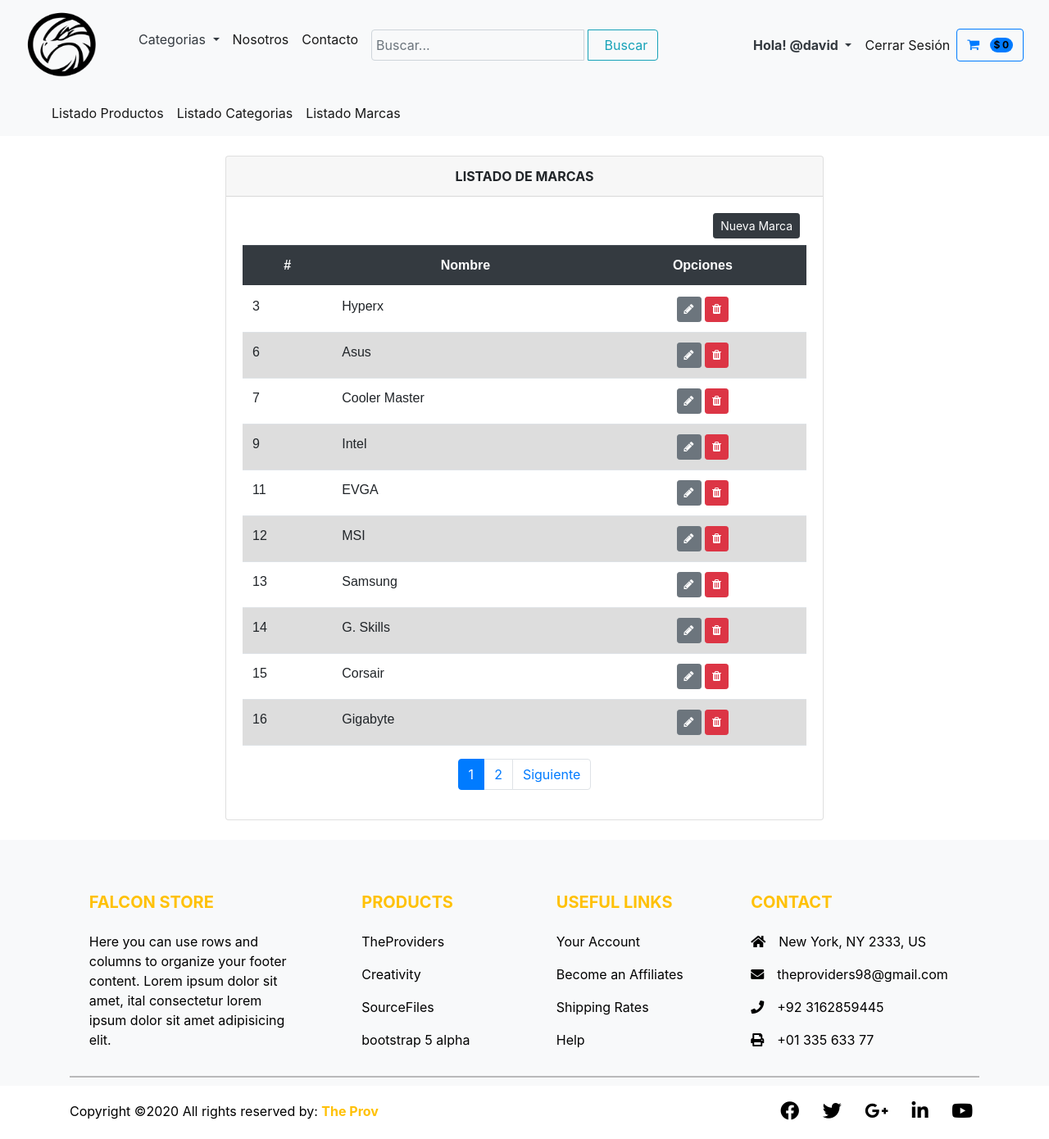
After one commit to JavierSilvaV/FalconAppv2, a Django app: page /marcas/ in a window 1280 px wide. The commit adds this page. Shown: the whole page at 82% size. Run offline with Django 3.2, Linux system fonts and the light colour scheme; a user stored in the database is signed in; data comes from the database, SQL or seed files in the repository; both versions use the stored data as it was after the commit; some libraries are stand-ins or nearby versions.

Commit message:
Marca añadido al CRUD

```diff
--- a/app/models.py
+++ b/app/models.py
@@ -16,10 +16,11 @@
         ordering = ['id']
 
 class Marcas (models.Model):
+    nombre = models.CharField(max_length=100)
     marca = models.ImageField(upload_to='marcas', null=True)
 
     def __str__(self):
-        return str(self.marca)
+        return str(self.nombre)
 
     class Meta:
         db_table = "marcas"
--- a/app/templates/layouts/base.html
+++ b/app/templates/layouts/base.html
@@ -58,7 +58,7 @@
                             {% for categoria in categorias %}
                             <a class="dropdown-item" href="{% url 'tienda:productocategoria' categoria.id %}">{{categoria.nombre}}</a> {% endfor %}
                         </div>
-                    </div>
+                        </div>
 
 
 
@@ -99,11 +99,17 @@
                         <!-- Si está autenticado mostrar -->
                         {% load humanize %}
 
-                        <li class="nav-item">
-                            <a class="nav-link active" aria-current="page" href="#">
+
+
+                        <div class="dropdown show">
+                            <a class="nav-link dropdown-toggle text-dark" href="#" role="button" id="dropdownMenuLink" data-toggle="dropdown" aria-haspopup="true" aria-expanded="false">
                                 <b>Hola! @{{ user.username }}</b>
                             </a>
-                        </li>
+                            <div class="dropdown-menu" aria-labelledby="dropdownMenuLink">
+                                <li><a class="dropdown-item" href="#">Mi perfil</a></li>
+                            </div>
+                            </div>
+
                         <li class="nav-item">
                             <a class="nav-link active" aria-current="page" href="{% url 'logout' %}">
                                         Cerrar Sesión
@@ -152,6 +158,11 @@
                                     Listado Categorias
                                 </a>
                         </li>
+                        <li class="nav-item">
+                            <a class="nav-link active" aria-current="page" href="/marcas">
+                                    Listado Marcas
+                                </a>
+                        </li>
                     </ul>
                 </div>
             </div>
@@ -193,7 +204,7 @@
             <div class="row text-center text-md-left">
 
                 <div class="col-md-3 col-lg-3 col-xl-3 mx-auto mt-3">
-                    <h5 class="text-uppercase mb-4 font-weight-bold text-warning">Company Name</h5>
+                    <h5 class="text-uppercase mb-4 font-weight-bold text-warning">Falcon Store</h5>
                     <p>Here you can use rows and columns to organize your footer content. Lorem ipsum dolor sit amet,
               ital consectetur lorem ipsum dolor sit amet adipisicing elit.</p>
 
@@ -296,6 +307,7 @@
     <script src="https://cdn.jsdelivr.net/npm/popper.js@1.16.1/dist/umd/popper.min.js" integrity="sha384-9/reFTGAW83EW2RDu2S0VKaIzap3H66lZH81PoYlFhbGU+6BZp6G7niu735Sk7lN" crossorigin="anonymous"></script>
     <script src="//cdn.jsdelivr.net/npm/sweetalert2@11"></script>
 
+
     <!-- MESSAGES-->
     {% if messages %} {% for message in messages %}
     <script>
--- /dev/null
+++ b/app/templates/listadomarcas.html
@@ -0,0 +1,50 @@
+{% extends 'layouts/base.html' %} {% block content %}
+<div class="min-vh-100 d-flex flex-colum py-4">
+    <div class="container">
+        <div class="row justify-content-center">
+            <div class="col-lg-8 col-md-6 col-sm-4 animate__animated animate__backInRight animate__delay-0.4s">
+                <div class="card">
+                    <div class="card-header text-center font-weight-bold">
+                        {{ title }}
+                    </div>
+                    <div class="card-body  table-responsive">
+                        <div class="d-flex justify-content-end mb-2 mx-2">
+                            <a href="/addmarca" class="btn btn-dark btn-sm pull-right" type="submit">
+                            Nueva Marca
+                            </a>
+                        </div>
+                        <table class="table table-condensed">
+                            <thead class="thead-dark">
+                                <tr class="text-center">
+                                    <th scope="col">#</th>
+                                    <th scope="col">Nombre</th>
+                                    <th colspan="2">Opciones</th>
+                                </tr>
+                            </thead>
+                            <tbody>
+                                {% load bootstrap_icons %} {% if entity %} {% for marca in entity %}
+                                <tr>
+                                    <td>{{ marca.id }}</td>
+                                    <td>{{ marca.nombre }}</td>
+                                    <td colspan="2" class="text-center">
+                                        <a class="btn btn-secondary btn-sm" href="{% url 'tienda:editmarca' marca.id %}" type="button"><i class="fa fa-pencil"></i></a>
+                                        <a class="btn btn-danger btn-sm" href="{% url 'tienda:deleteMarca' marca.id %}" type="button"><i class="fa fa-trash"></i></a>
+                                    </td>
+                                </tr>
+                                {% endfor %} {% else %}
+                                <div class="text-center text-warning">
+                                    <h3> No existen Productos relacionados a esta marca</h3>
+                                </div>
+                                {% endif %}
+                            </tbody>
+                        </table>
+                        <div>
+                            {% include 'paginator.html' %}
+                        </div>
+                    </div>
+                </div>
+            </div>
+        </div>
+    </div>
+</div>
+{% endblock %}
--- a/app/urls.py
+++ b/app/urls.py
@@ -9,6 +9,7 @@
     # paths menú
     path('', views.index, name='index'),
     path('categorias/', views.listCategorias, name='categorias'),
+    path('marcas/', views.listMarcas, name='marcas'),
 
 
 
@@ -28,6 +29,10 @@
     path('editcategoria/<id>/', views.modificarCategoria, name='editcategoria'),
     path('deleteCategoria/<id>/', views.deleteCategoria, name='deleteCategoria'),
 
+    path('addmarca/', views.addMarca, name='addmarca'),
+    path('editmarca/<id>/', views.modificarMarca, name='editmarca'),
+    path('deleteMarca/<id>/', views.deleteMarca, name='deleteMarca'),
+
     # paths de autenticacion
     path('registrar/', views.registrar, name='registrar'),
     path('login/', LoginView.as_view(template_name='auth/login.html'), name='login'),
--- a/app/views.py
+++ b/app/views.py
@@ -10,7 +10,7 @@
 from django.contrib import messages
 from django.views.generic import ListView, CreateView
 from django.db.models import Q
-from .forms import ConctactoForm, ProductoForm, CategoriaForm, CustomUserCreationForm
+from .forms import ConctactoForm, ProductoForm, CategoriaForm, CustomUserCreationForm, MarcaForm
 
 
 # Create your views here.
@@ -76,7 +76,7 @@
         ).distinct()
 
     data = {'entity': lista_productos}
-    return render(request, 'categorias2.html', data)
+    return render(request, 'categorias.html', data)
 
 
 # views productos
@@ -200,7 +200,7 @@
             'paginator': paginator
             }
 
-    return render(request,'categorias.html', data)
+    return render(request,'listadocategorias.html', data)
 
 
 @login_required(login_url='/login')
@@ -245,6 +245,72 @@
     categoria.delete()
     messages.success(request, "Registro eliminado correctamente")
     return redirect(to="/categorias")
+
+
+#Views Marcas
+@login_required(login_url='/login')
+def listMarcas(request):
+    lista_marcas = Marcas.objects.all().order_by('id')
+    page = request.GET.get('page', 1)
+
+    try:
+        paginator = Paginator(lista_marcas, 10)
+        lista_marcas = paginator.page(page)
+    except:
+        raise Http404
+
+    data = {'entity': lista_marcas,
+            'title': 'LISTADO DE MARCAS',
+            'paginator': paginator
+            }
+
+    return render(request,'listadomarcas.html', data)
+
+
+@login_required(login_url='/login')
+def addMarca(request):
+    data = {
+        'form': MarcaForm()
+    }
+    if request.method == 'POST':
+        formulario = MarcaForm(data=request.POST)
+
+        if formulario.is_valid():
+            formulario.save()
+            messages.success(request, "Registro agregado correctamente")
+            return redirect(to="/marcas")
+        else:
+            data["form"] = formulario
+    return render(request, 'marca/agregar.html', data)
+
+
+@login_required(login_url='/login')
+def modificarMarca(request, id):
+    marca = get_object_or_404(Marcas, id=id)
+
+    data = {
+        'form': MarcaForm(instance=marca)
+    }
+    if request.method == 'POST':
+        formulario = MarcaForm(data=request.POST, instance=marca)
+        if formulario.is_valid():
+            formulario.save()
+            messages.success(request, "Registro modificado correctamente")
+            return redirect(to="/marcas")
+        else:
+            data["form"] = formulario
+
+    return render(request, 'marca/modificar.html', data)
+
+
+@login_required(login_url='/login')
+def deleteMarca(request, id):
+    marca = get_object_or_404(Marcas, id=id)
+    marca.delete()
+    messages.success(request, "Registro eliminado correctamente")
+    return redirect(to="/marcas")
+
+
 
 def contacto(request):
     data = {
```
Also changed, not shown: app/forms.py (+8 -1 lines), app/templates/categorias.html (+55 -42 lines), app/templates/categorias2.html (deleted, +0 -63 lines), app/templates/listadocategorias.html (added, +50 -0 lines), app/templates/marca/agregar.html (added, +25 -0 lines), app/templates/marca/modificar.html (added, +25 -0 lines), app/migrations/0022_marcas_nombre.py (added), db.sqlite3.
